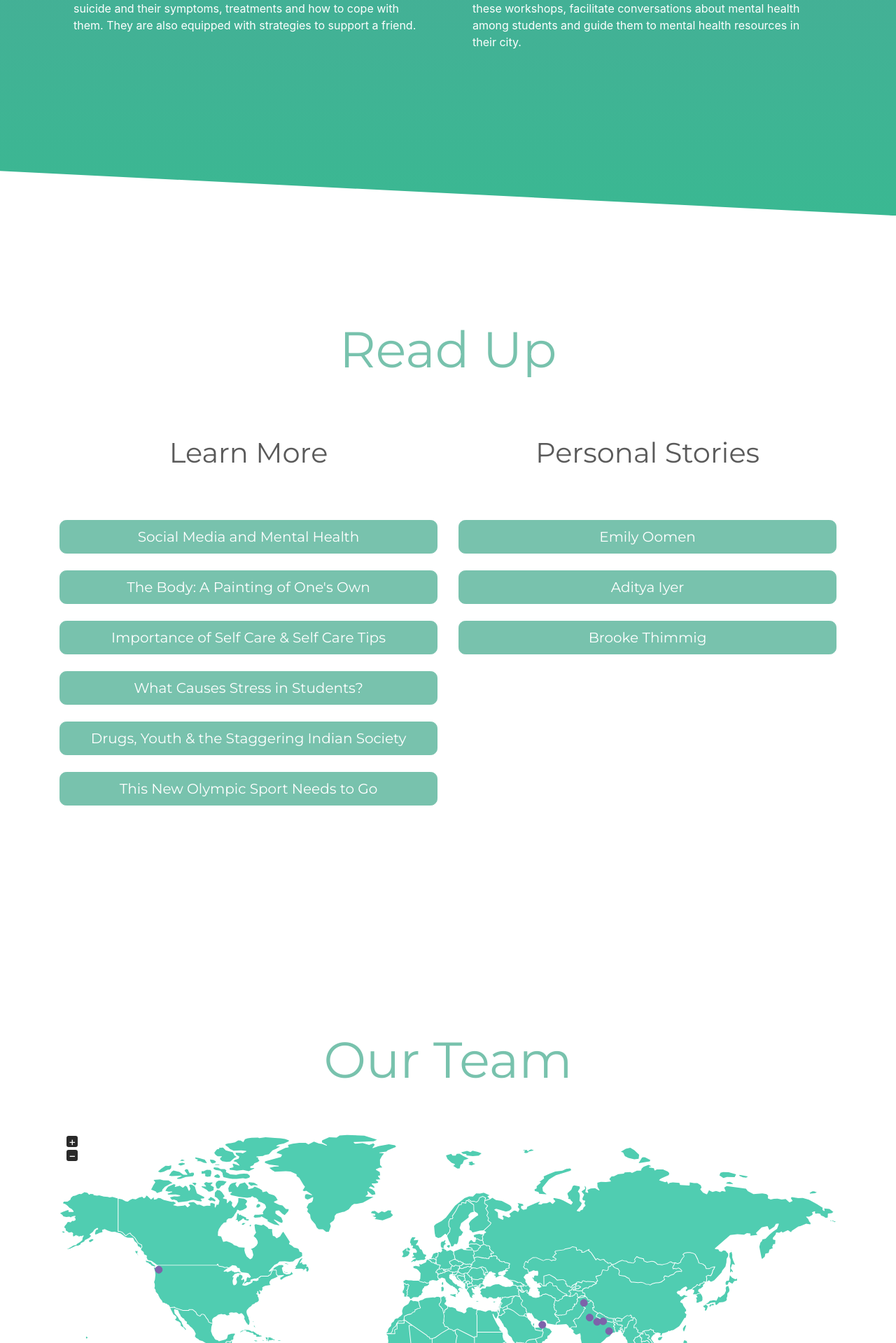
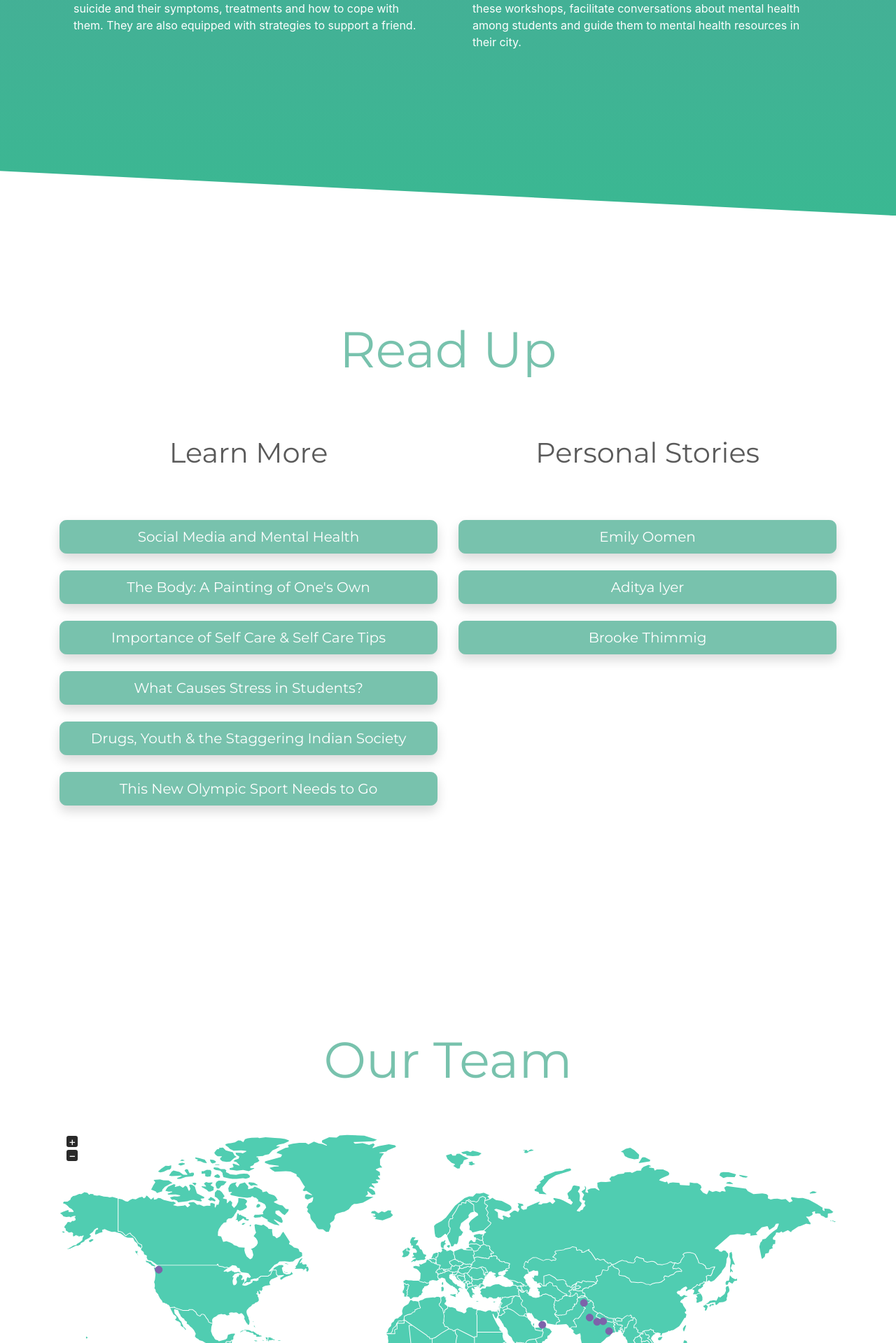
Before and after one commit to edvb/projectmhea.org, a Jekyll site: the page built from index.md, in a window 1280 px wide. Shown: the part 3146-5065 px from the top of the page at 70% size. Built offline with Jekyll 4.4.1, drawn with Linux system fonts in a browser that asks for light colours; nearby versions of some CDN libraries.

Commit message:
Add shadows

```diff
--- a/assets/css/style.css
+++ b/assets/css/style.css
@@ -1,3 +1,7 @@
+.shadow {
+  box-shadow: 0 4px 8px 0 rgba(0, 0, 0, 0.2), 0 6px 20px 0 rgba(0, 0, 0, 0.19);
+}
+
 header {
   position: relative;
   height: 800px;
--- a/index.md
+++ b/index.md
@@ -79,7 +79,7 @@ layout: default
         {% for post in site.posts %}
         {% if post.category == "learn more" %}
             <a href="{{ post.url }}">
-                <button type="button" class="btn btn-lg btn-primary btn-block">
+                <button type="button" class="btn btn-lg btn-primary btn-block shadow">
                     {{ post.title }}
                 </button>
             </a>
@@ -92,7 +92,7 @@ layout: default
         {% for post in site.posts %}
         {% if post.category == "your story" %}
             <a href="{{ post.url }}">
-                <button type="button" class="btn btn-lg btn-primary btn-block">
+                <button type="button" class="btn btn-lg btn-primary btn-block shadow">
                     {{ post.title }}
                 </button>
             </a>
```
